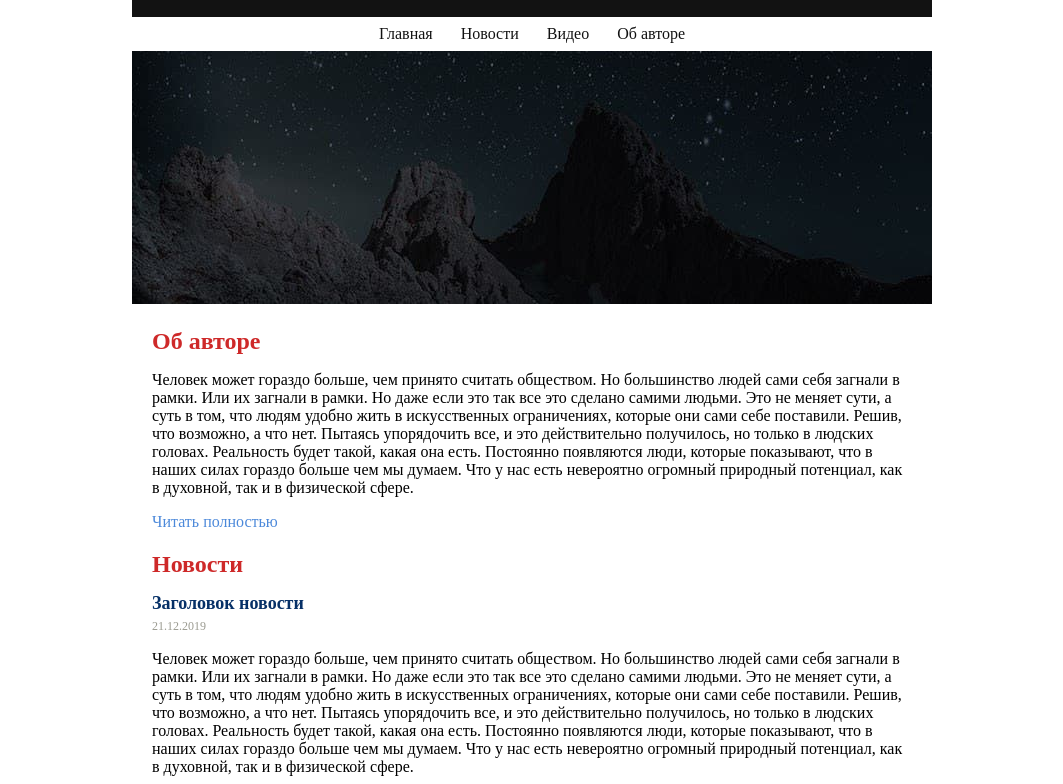
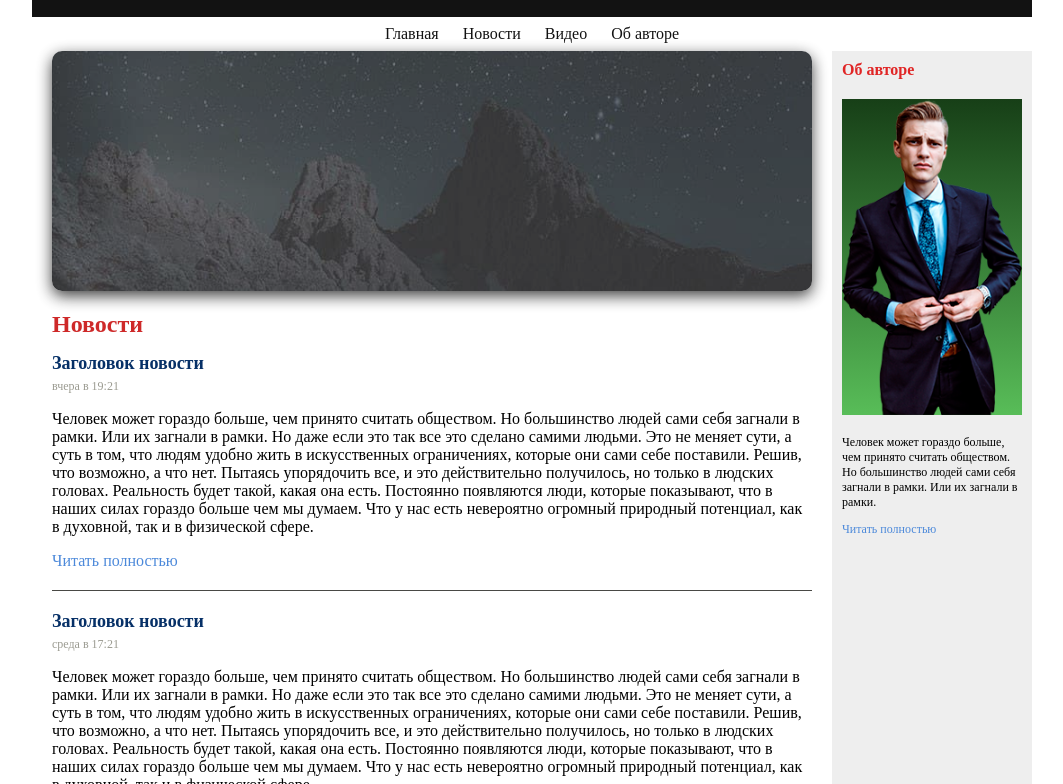
Before and after one commit to Nuyrguyana/simple-page, a plain HTML site: page index.html in a window 1280 px wide. Shown: the part 88-872 px from the top of the page, without its empty margins (108-1171 px from the left). Drawn offline with Linux system fonts and the light colour scheme.

Commit message:
revision

```diff
--- a/index.html
+++ b/index.html
@@ -9,44 +9,33 @@
 
 
 <div class="page">
-    <div class="header">
+    <header class="header">
         <h1 class="header-title">Мой первый сайт</h1>
         <h2 class="header-subtitle">Добро пожаловать</h2>
-    </div>
+    </header>
 
 
-    <div class="nav">
+    <nav class="nav">
         <a class="nav-link" href="#">Главная</a>
         <a class="nav-link" href="#">Новости</a>
         <a class="nav-link" href="#">Видео</a>
         <a class="nav-link" href="#">Об авторе</a>
-    </div>
+    </nav>
 
 
-    <img src="img/star.jpg" alt="">
 
+<div class="conteiner">
+    <main class="content">
+        <img class="img intro-img" src="img/star.jpg" alt="">
 
-    <div class="content">
-        <h3 class="content-title">Об авторе</h3>
-        <div class="content-text">
-            <p>Человек может гораздо больше, чем принято считать обществом. Но большинство людей сами себя загнали в
-                рамки. Или их загнали в рамки. Но даже если это так все это сделано самими людьми. Это не меняет сути, а
-                суть в том, что людям удобно жить в искусственных ограничениях, которые они сами себе поставили. Решив,
-                что возможно, а что нет. Пытаясь упорядочить все, и это действительно получилось, но только в людских
-                головах. Реальность будет такой, какая она есть. Постоянно появляются люди, которые показывают, что в
-                наших силах гораздо больше чем мы думаем. Что у нас есть невероятно огромный природный потенциал, как в
-                духовной, так и в физической сфере.</p>
-
-            <a class="read-more" href="#">Читать полностью</a>
-        </div>
         <h3 class="content-title">Новости</h3>
 
 
-        <div class="article">
+        <article class="article">
             <h4 class="article-title">
                 <a href="#">Заголовок новости</a>
             </h4>
-            <div class="article-date">21.12.2019</div>
+            <time class="article-date" datetime="21-12-2019">вчера в 19:21</time>
             <div class="article-text">
                 <p>Человек может гораздо больше, чем принято считать обществом. Но большинство людей сами себя загнали в
                     рамки. Или их загнали в рамки. Но даже если это так все это сделано самими людьми. Это не меняет
@@ -57,14 +46,14 @@
                     огромный природный потенциал, как в духовной, так и в физической сфере.</p>
             </div>
             <a class="read-more" href="#">Читать полностью</a>
-        </div>
+        </article>
 
 
-        <div class="article">
+        <article class="article">
             <h4 class="article-title">
                 <a href="#">Заголовок новости</a>
             </h4>
-            <div class="article-date">21.12.2019</div>
+            <time class="article-date" datetime="20-12-2019">среда в 17:21</time>
             <div class="article-text">
                 <p>Человек может гораздо больше, чем принято считать обществом. Но большинство людей сами себя
                     загнали в рамки. Или их загнали в рамки. Но даже если это так все это сделано самими людьми. Это
@@ -77,11 +66,23 @@
             </div>
             <a class="read-more" href="#">Читать полностью</a>
 
+        </article>
+    </main>
+
+    <aside class="sidebar">
+        <h3 class="sidebar-title">Об авторе</h3>
+        <img class="img sidebar-img" src="img/man.png" alt="">
+        <div class="sidebar-text">
+            <p>Человек может гораздо больше, чем принято считать обществом. Но большинство людей сами себя загнали в
+                рамки. Или их загнали в рамки.</p>
+
+            <a class="read-more" href="#">Читать полностью</a>
         </div>
-    </div>
-    <div class="footer">
+    </aside>
+</div>
+    <footer class="footer">
         сделано мной!
-    </div>
+    </footer>
 </div>
 
 
--- a/style.css
+++ b/style.css
@@ -6,12 +6,24 @@
     line-height: 1.5;
     color: #121212;
 
-   background: #fff
+    background: #fff
 }
 
+*,
+*:before,
+*:after {
+    box-sizing: border-box;
+}
 
+h1, h2, h3, h4, h5, h6 {
+    margin: 0;
+}
+
+.conteiner {
+    display: flex;
+}
 .page {
-    width: 800px;
+    width: 1000px;
     margin: 20px auto;
     background-color: #ffffff;
 }
@@ -44,15 +56,17 @@
 /* Nav */
 
 .nav {
+    display: flex;
     text-align: center;
+    justify-content: center;
 }
 
 .nav-link {
-    display: inline-block;
     padding: 8px 12px;
     color: #121212;
 
     text-decoration: none;
+    transition: background-color 0.2s;
 }
 
 .nav-link:hover {
@@ -62,10 +76,30 @@
 
 /* Content */
 
+.intro-img {
+    border-radius: 10px;
+    box-shadow: 0 5px 15px #131313;
+    opacity: 0.8;
+    transition: opacity 0.2s;
+}
+
+.intro-img:hover {
+    opacity: 1;
+}
+
 .content {
-    padding: 20px;
+    width: 800px;
+    padding: 0 20px;
 
 }
+
+.img {
+    display: block;
+    max-width: 100%;
+    height: auto;
+    margin-bottom: 20px;
+}
+
 
 .content-title {
     margin: 0 0 15px;
@@ -86,21 +120,42 @@
     text-decoration: underline;
 }
 
+.sidebar {
+    width: 200px;
+    padding: 10px;
+    background-color: #eee;
+}
+
+.sidebar-img {
+    background: linear-gradient(to top, #58bd58, #173f17);
+}
+
+.sidebar-text {
+    font-size: 12px;
+}
+
+.sidebar-title {
+    margin-bottom: 20px;
+    font-size: 16px;
+    color: #e02525;
+}
+
 /* article */
 
 .article {
     margin-bottom: 20px;
     padding-bottom: 20px;
-    border-bottom: 1px  solid #494945;
+    border-bottom: 1px solid #494945;
 
 }
+
 .article-title {
     margin: 0 0 5px;
     font-size: 18px;
     color: #063067;
 }
 
-.article-title a{
+.article-title a {
     color: inherit;
     text-decoration: none;
 }
@@ -110,6 +165,7 @@
 }
 
 .article-date {
+    display: block;
     font-size: 12px;
     color: #9b9b91;
 }
@@ -144,24 +200,34 @@
 }
 
 .form-textarea {
+    min-width: 200px;
+    max-width: 400px;
     width: 200px;
-    height: 150px;
+    min-height: 150px;
+    max-height: 250px;
     padding: 2px;
 
     border: 1px solid #000;
-    outline: 1px solid red;
+    resize: horizontal;
 
     font-size: 15px;
     font-family: arial, sans-serif;
+}
+
+.form-textarea:focus {
+    outline: none;
+    background-color: #bddbff;
 }
 
 .link {
     color: #063067;
     text-decoration: none;
 }
+
 .link:visited {
     color: #ff004e;
 }
+
 .link:hover {
     text-decoration: underline;
 }
@@ -174,12 +240,13 @@
     border: 1px solid #173f17;
     color: white;
 
-
+    transition: background 0.2s linear, border-color 0.2s;
 }
 
 .btn:active {
     background-color: #1654
 }
+
 .btn:disabled {
     background-color: #444;
     color: #808080;
@@ -194,6 +261,7 @@
 .btn:hover,
 .btn:focus {
     background-color: #246424;
+    border-color: #2c710c;
     cursor: pointer;
 }
 
@@ -203,6 +271,7 @@
     border: 1px solid #cecc;
 
 }
+
 .form-title {
     margin: 0 0 15px;
 }
```
Also changed, not shown: img/man.png (added).
